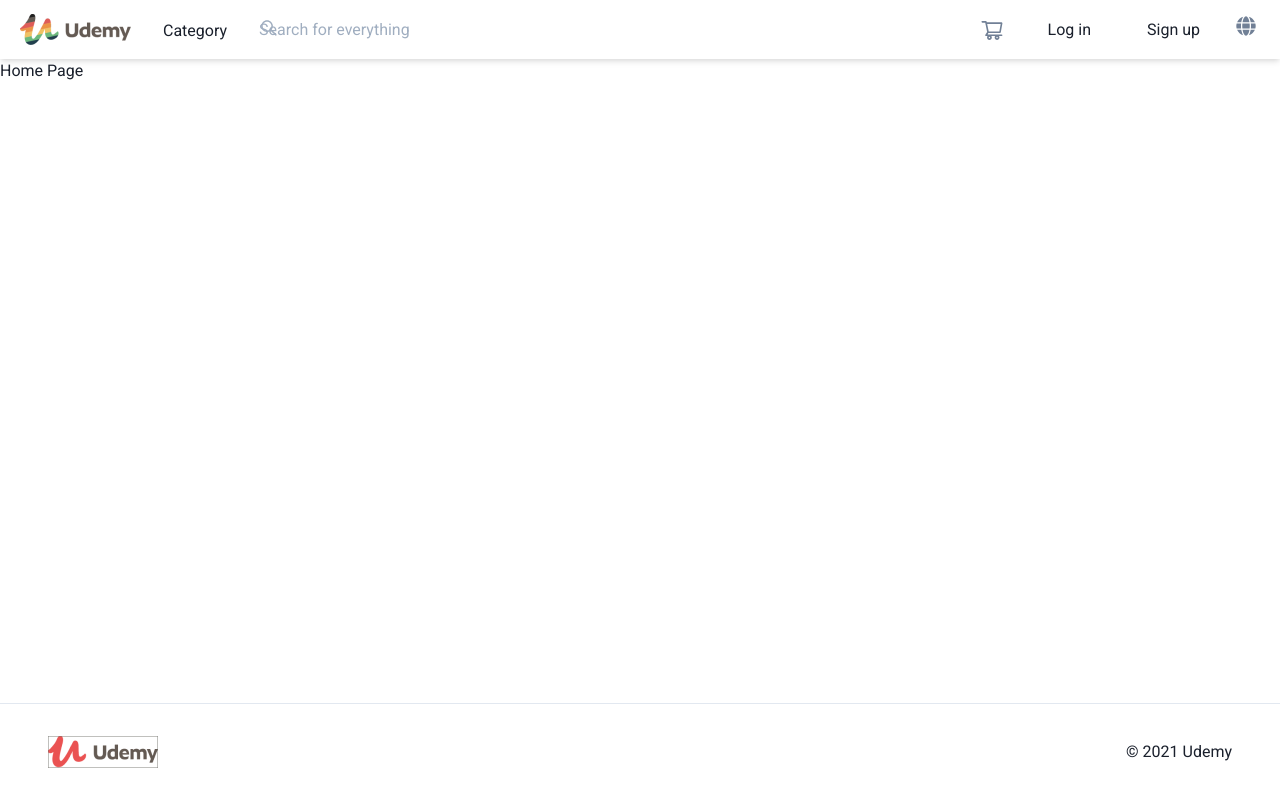
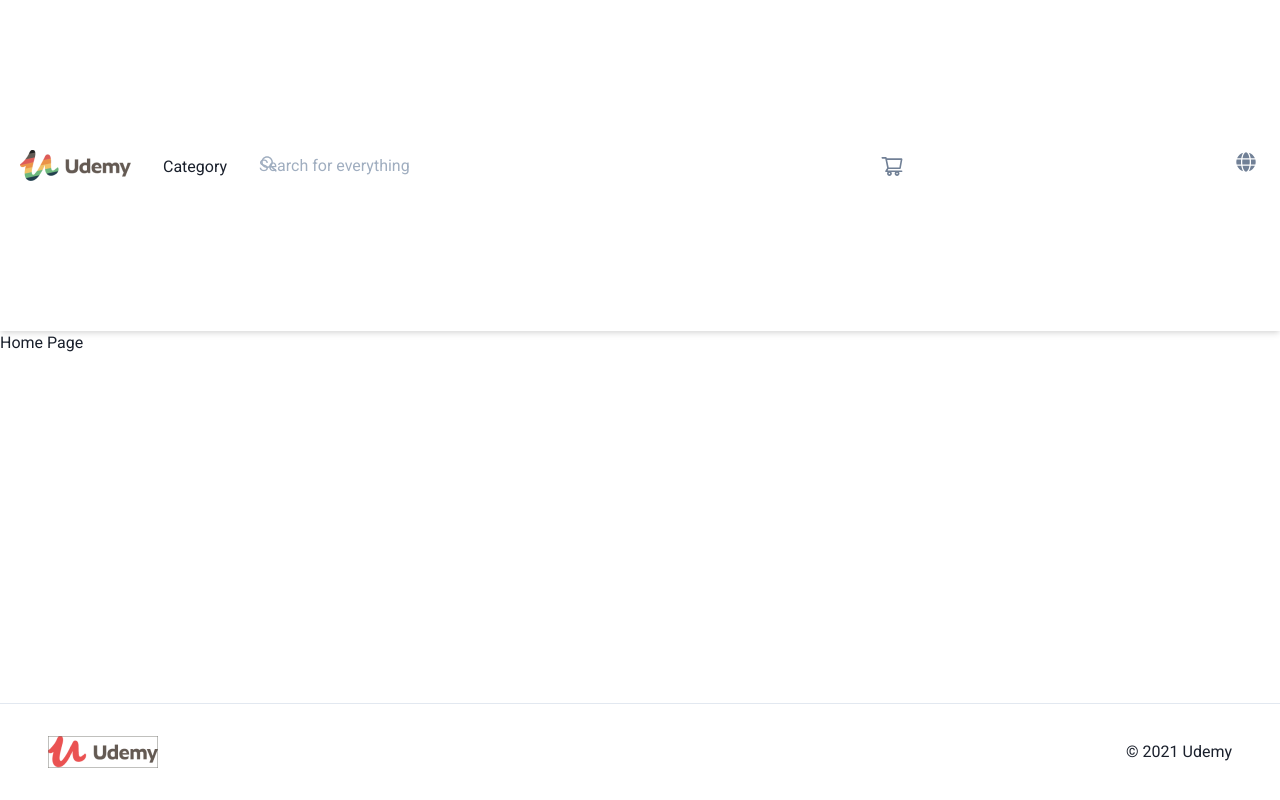
Before and after one commit to blue802/UFoss-Frontend, a React (Create React App) app: page / in a window 1280 px wide. Built offline with nearby package versions, Linux system fonts and the light colour scheme.

Commit message:
condition display avatar

```diff
--- a/src/layouts/Header/index.js
+++ b/src/layouts/Header/index.js
@@ -1,6 +1,8 @@
 import React from 'react';
 import { Link as ReactLink } from 'react-router-dom';
 import {
+  Avatar,
+  Box,
   Button,
   HStack,
   Icon,
@@ -18,6 +20,8 @@ import SearchBar from '../../components/SearchBar';
 import logo from '../../assets/images/logo.png';
 
 const Header = () => {
+  const isLoggedin = true;
+
   return (
     <HStack px={5} py={3} boxShadow="md">
       <HStack>
@@ -46,16 +50,33 @@ const Header = () => {
           color="gray.500"
           mr={3}
         />
-        <Link as={ReactLink} to="/login" _hover={{ textDecoration: 'none' }}>
+        {isLoggedin ? (
+          <Link as={ReactLink} to="/profile">
+            <Avatar size="sm" />
+          </Link>
+        ) : (
+          <Box>
+            <Link
+              as={ReactLink}
+              to="/login"
+              _hover={{ textDecoration: 'none' }}
+            >
               <Button colorScheme="teal" variant="outline" px={6}>
                 Log in
               </Button>
             </Link>
-        <Link as={ReactLink} to="/signup" _hover={{ textDecoration: 'none' }}>
+            <Link
+              as={ReactLink}
+              to="/signup"
+              _hover={{ textDecoration: 'none' }}
+            >
               <Button colorScheme="teal" variant="solid" px={6}>
                 Sign up
               </Button>
             </Link>
+          </Box>
+        )}
+
         <Menu>
           <MenuButton p={1}>
             <Icon as={FaGlobe} fontSize="xl" color="gray.500" />
```
Lines whose indentation alone changed are shown as unchanged.
